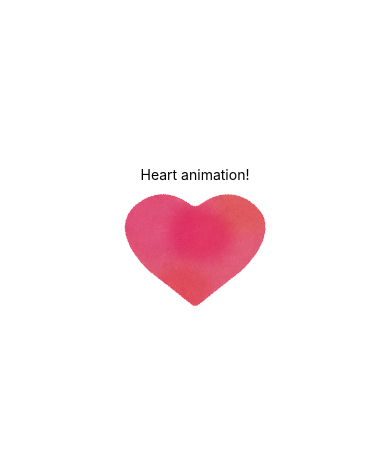
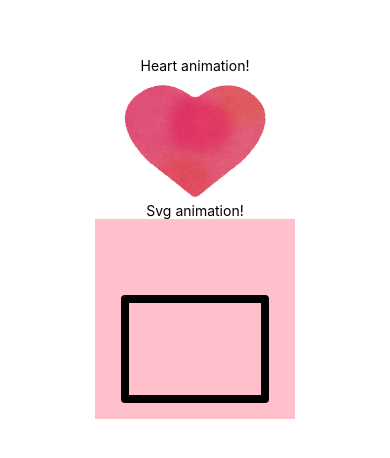
Before and after one commit to yuuta-wata/ReactNative-Animation, a React Native app: screen / in a window 390 px wide. Shown: the part 184-642 px from the top of the page. Built offline with nearby package versions, Linux system fonts and the light colour scheme.

Commit message:
add gift box

```diff
--- a/App.tsx
+++ b/App.tsx
@@ -1,55 +1,24 @@
-import React, { useRef } from "react";
-import {
-  StyleSheet,
-  Text,
-  View,
-  TouchableOpacity,
-  Animated,
-} from "react-native";
+import React from "react";
+import { StyleSheet, Text, View } from "react-native";
+import { Gift } from "./components/Gift";
+
+import { Heart } from "./components/Heart";
 
 export default function App() {
-  const animation = useRef(new Animated.Value(1)).current;
-
-  const endHeartAnimation = (endResult: Animated.EndResult) => {
-    const { finished } = endResult;
-
-    if (finished) {
-      Animated.timing(animation, {
-        toValue: 1,
-        delay: 0,
-        duration: 100,
-        useNativeDriver: true,
-      }).start();
-    }
-  };
-
-  const startHeartAnimation = () => {
-    Animated.timing(animation, {
-      toValue: 0.8,
-      delay: 0,
-      duration: 100,
-      useNativeDriver: true,
-    }).start(endHeartAnimation);
-  };
-
   return (
     <View style={styles.container}>
       <Text>Heart animation!</Text>
-      <TouchableOpacity
-        style={styles.heartButton}
-        onPress={startHeartAnimation}
+      <Heart />
+      <Text>Svg animation!</Text>
+      <View
+        style={{
+          backgroundColor: "pink",
+          alignItems: "center",
+          justifyContent: "center",
+        }}
       >
-        <Animated.Image
-          style={
-            (styles.heart,
-            {
-              transform: [{ scale: animation }],
-            })
-          }
-          source={require("./assets/heart.png")}
-          resizeMode="contain"
-        />
-      </TouchableOpacity>
+        <Gift />
+      </View>
     </View>
   );
 }
@@ -61,14 +30,4 @@ const styles = StyleSheet.create({
     alignItems: "center",
     justifyContent: "center",
   },
-  heartButton: {
-    // width: 50,
-    // height: 50,
-    // backgroundColor: "pink",
-  },
-  heart: {
-    width: 50,
-    height: 50,
-    top: 0,
-  },
 });
--- a/babel.config.js
+++ b/babel.config.js
@@ -1,6 +1,7 @@
-module.exports = function(api) {
+module.exports = function (api) {
   api.cache(true);
   return {
-    presets: ['babel-preset-expo'],
+    presets: ["babel-preset-expo"],
+    plugins: ["react-native-reanimated/plugin"],
   };
 };
--- /dev/null
+++ b/components/Gift.tsx
@@ -0,0 +1,45 @@
+import React from "react";
+import Animated from "react-native-reanimated";
+import { Svg, Path } from "react-native-svg";
+
+const AnimatedPath = Animated.createAnimatedComponent(Path);
+
+export function Gift() {
+  const startX = 30;
+  const startY = startX + 50;
+  const endPositionY = startY + 100;
+  const bottomSideEndPositionX = 170;
+
+  const strokeWidth = 8;
+
+  // 左辺
+  const leftSideStart = `M ${startX} ${startY}`;
+  const leftSideQuadraticBezierCurve = `Q ${30} ${130}`;
+  const leftSideEnd = ` ${startX} ${endPositionY} `;
+  const leftSide = `${leftSideStart} ${leftSideQuadraticBezierCurve}, ${leftSideEnd}`;
+  // 下辺
+  const bottomSide = `H ${bottomSideEndPositionX}`;
+  // 右辺
+  const rightSideStart = `M ${bottomSideEndPositionX} ${endPositionY}`;
+  const rightSideQuadraticBezierCurve = `Q ${170} ${130}`;
+  const rightSideEnd = `${bottomSideEndPositionX} ${startY}`;
+  const rightSide = `${rightSideStart}, ${rightSideQuadraticBezierCurve} ${rightSideEnd}`;
+  // 上辺
+  const topSide = `H ${startX}`;
+
+  // box path
+  const d = `${leftSide}, ${bottomSide} ${rightSide} ${topSide}`;
+
+  return (
+    <Svg width={200} height={200}>
+      <AnimatedPath
+        d={d}
+        stroke="black"
+        fill="transparent"
+        strokeWidth={strokeWidth}
+        strokeLinejoin="round"
+        strokeLinecap="round"
+      />
+    </Svg>
+  );
+}
--- /dev/null
+++ b/components/Heart.tsx
@@ -0,0 +1,56 @@
+import React, { useRef } from "react";
+import { StyleSheet, TouchableOpacity, Animated } from "react-native";
+
+export function Heart() {
+  const animation = useRef(new Animated.Value(1)).current;
+
+  const endHeartAnimation = (endResult: Animated.EndResult) => {
+    const { finished } = endResult;
+
+    if (finished) {
+      Animated.timing(animation, {
+        toValue: 1,
+        delay: 0,
+        duration: 100,
+        useNativeDriver: true,
+      }).start();
+    }
+  };
+
+  const startHeartAnimation = () => {
+    Animated.timing(animation, {
+      toValue: 0.8,
+      delay: 0,
+      duration: 100,
+      useNativeDriver: true,
+    }).start(endHeartAnimation);
+  };
+
+  return (
+    <TouchableOpacity style={styles.heartButton} onPress={startHeartAnimation}>
+      <Animated.Image
+        style={
+          (styles.heart,
+          {
+            transform: [{ scale: animation }],
+          })
+        }
+        source={require("../assets/heart.png")}
+        resizeMode="contain"
+      />
+    </TouchableOpacity>
+  );
+}
+
+const styles = StyleSheet.create({
+  heartButton: {
+    // width: 50,
+    // height: 50,
+    // backgroundColor: "pink",
+  },
+  heart: {
+    width: 50,
+    height: 50,
+    top: 0,
+  },
+});
--- a/package.json
+++ b/package.json
@@ -15,6 +15,8 @@
     "react-dom": "18.0.0",
     "react-native": "0.69.5",
     "react-native-animatable": "^1.3.3",
+    "react-native-reanimated": "~2.9.1",
+    "react-native-svg": "12.3.0",
     "react-native-web": "~0.18.7"
   },
   "devDependencies": {
```
Also changed, not shown: 1 other file (tests, documents, lock files or other folders).
